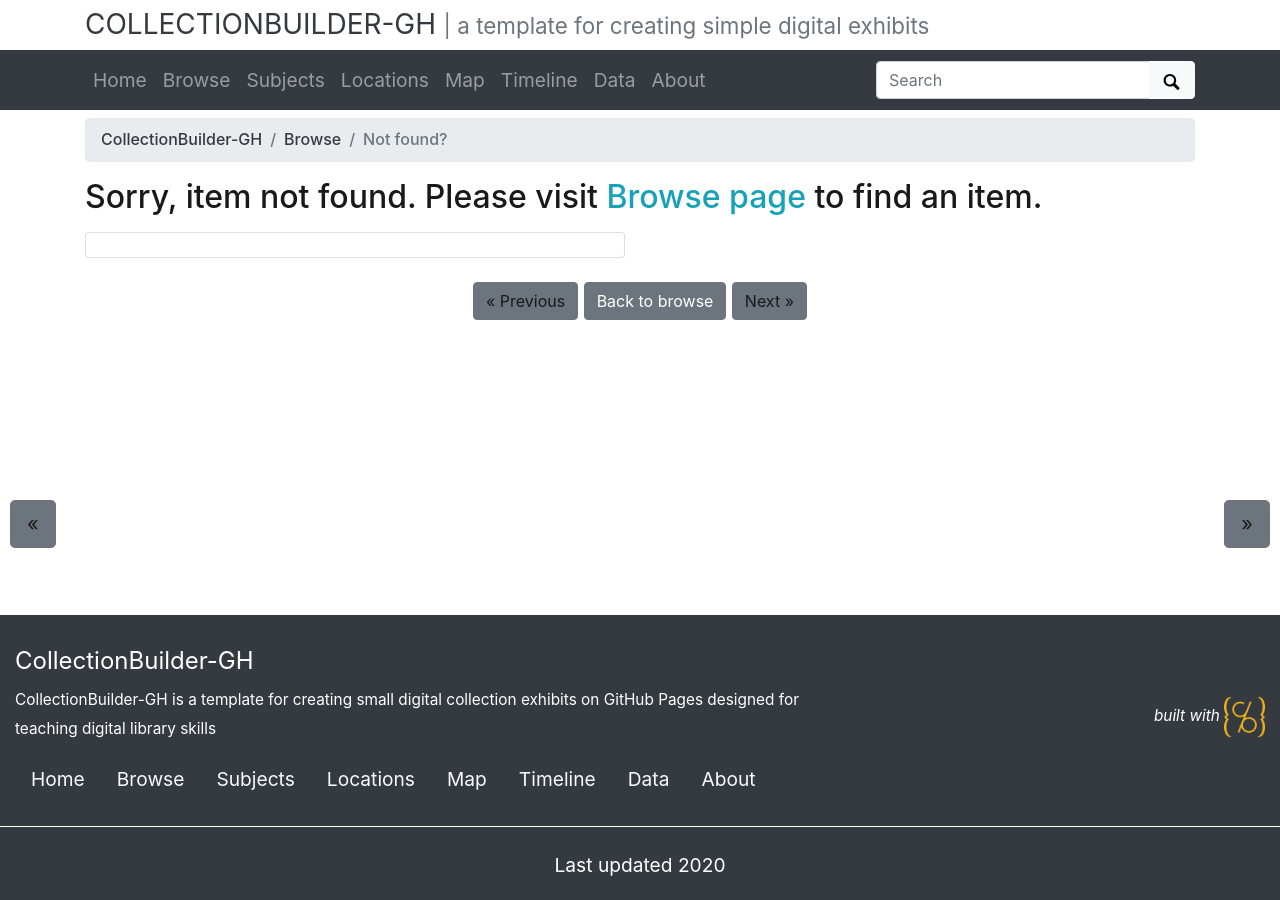
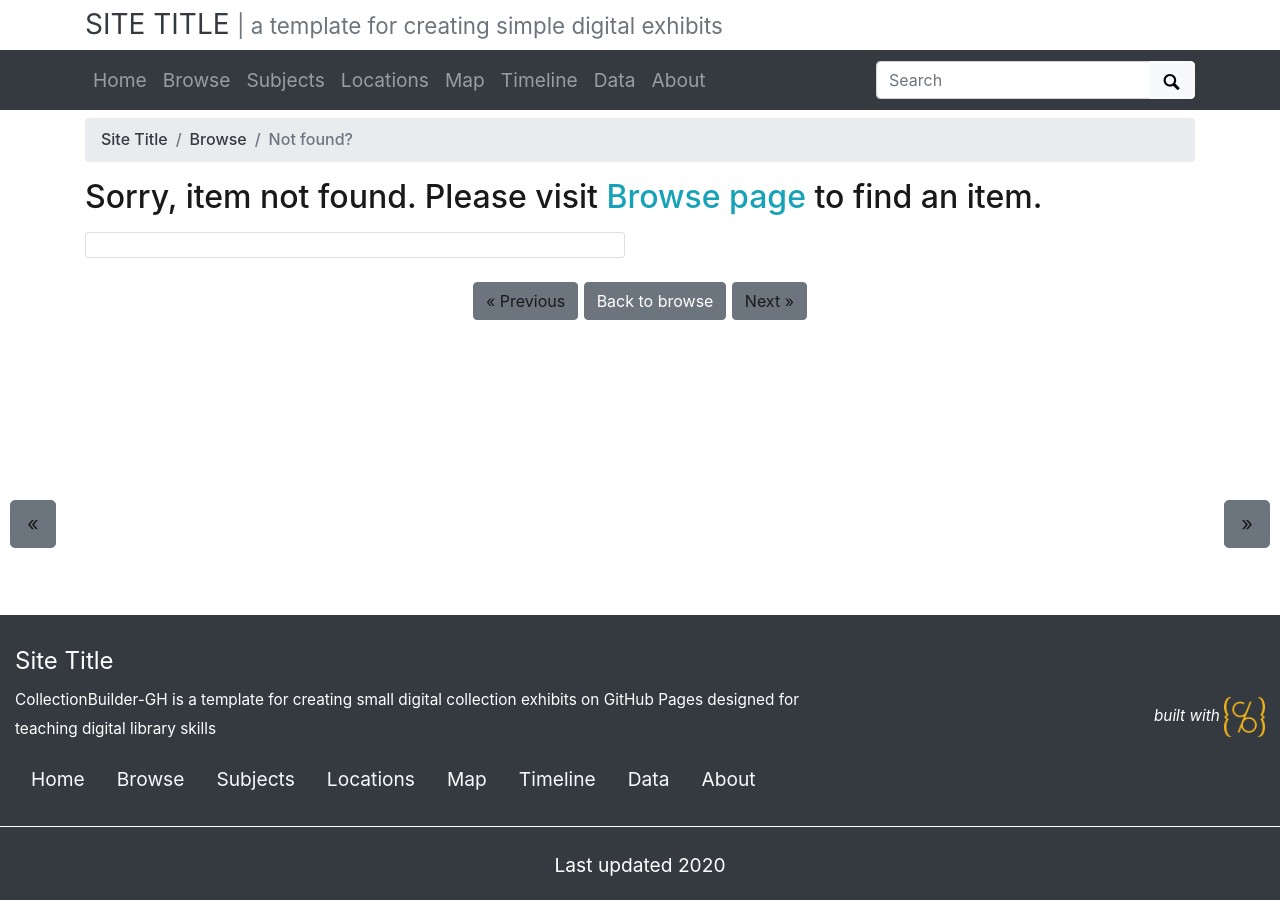
Before and after one commit to owikle/psychiana_test, a Jekyll site: the page built from pages/item.md, in a window 1280 px wide. Built offline with Jekyll 4.4.1, drawn with Linux system fonts in a browser that asks for light colours.

Commit message:
configure site

```diff
--- a/_config.yml
+++ b/_config.yml
@@ -8,30 +8,30 @@
 # URL VARIABLES
 #
 # url is your gh-pages base, following the pattern: username.github.io
-url: https://collectionbuilder.github.io
+url: https://owikle.github.io
 # baseurl is your github repository's name prefixed with a /
-baseurl: /collectionbuilder-gh
+baseurl: /psychiana_test
 # location of code, the full url to your github repository
-source-code: https://github.com/CollectionBuilder/collectionbuilder-gh
+source-code: https://github.com/owikle/psychiana_test
 
 ##########
 # SITE SETTINGS
 #
 # title of site appears in banner
-title: CollectionBuilder-GH
+title: Site Title
 # tagline, a short phrase that will appear throughout the site in the top banner
 tagline: a template for creating simple digital exhibits
 # description appears in meta tags and other locations
 # this description might appear in search result lists, keep around 160 characters max
 description: "CollectionBuilder-GH is a template for creating small digital collection exhibits on GitHub Pages designed for teaching digital library skills"
 # creator of the digital collection, to appear in meta tags; we typically use our GitHub usernames but feel free to just use your name
-author: CollectionBuilder
+author: owikle
 
 ##########
 # COLLECTION SETTINGS
 #
 # choose metadata: this is the name of the csv file in your _data directory that describes the objects in your collection
-metadata: demo-metadata
+metadata: psychiana_collection
 
 ##########
 # GOOGLE SERVICES [optional!]
@@ -44,7 +44,7 @@
 # ROBOTS EXCLUDE
 #
 # set noindex to true if you do NOT want Google to index your site
-# noindex: true
+noindex: true
 
 ##########
 # BUILD SETTINGS
```
